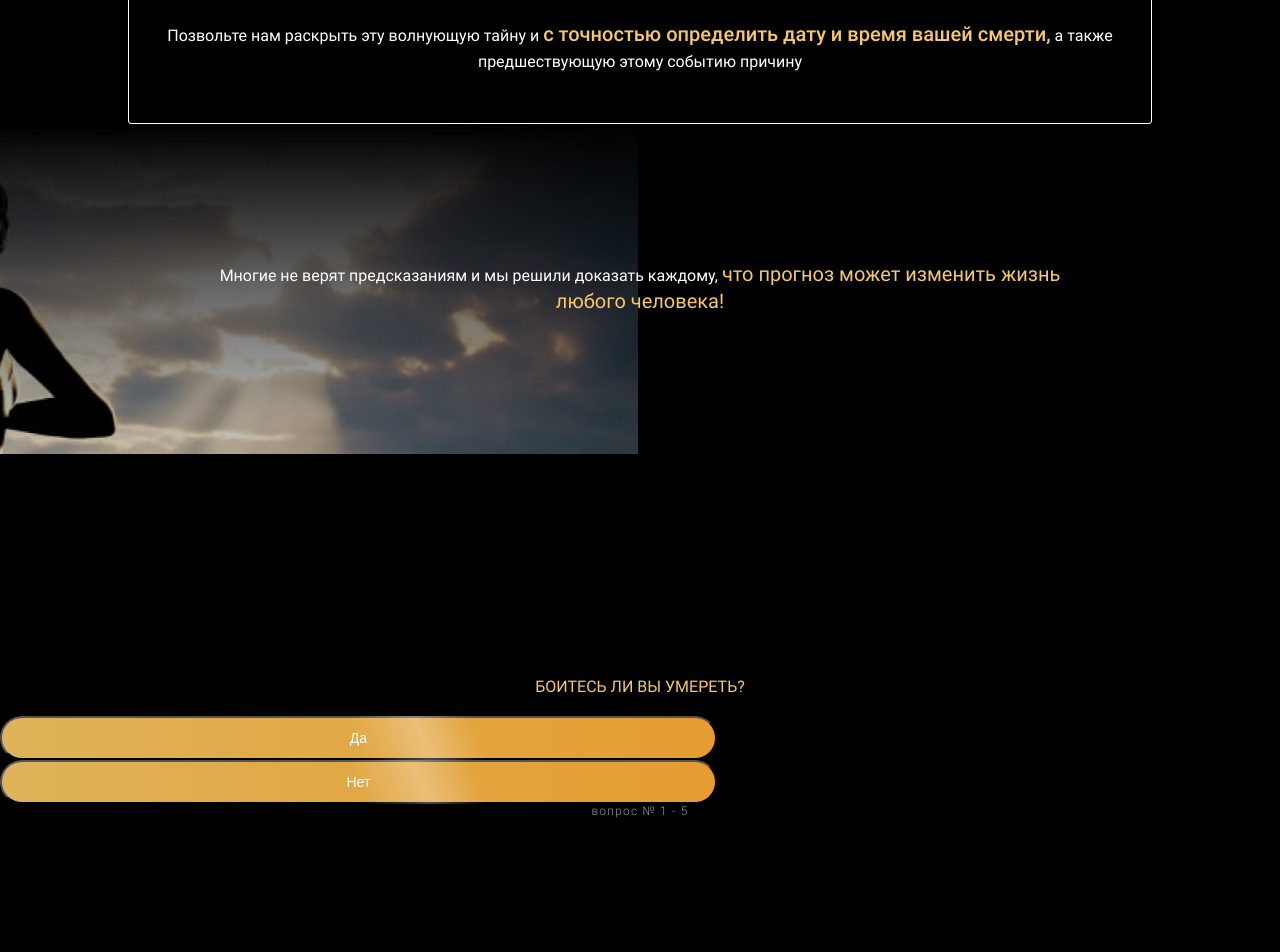
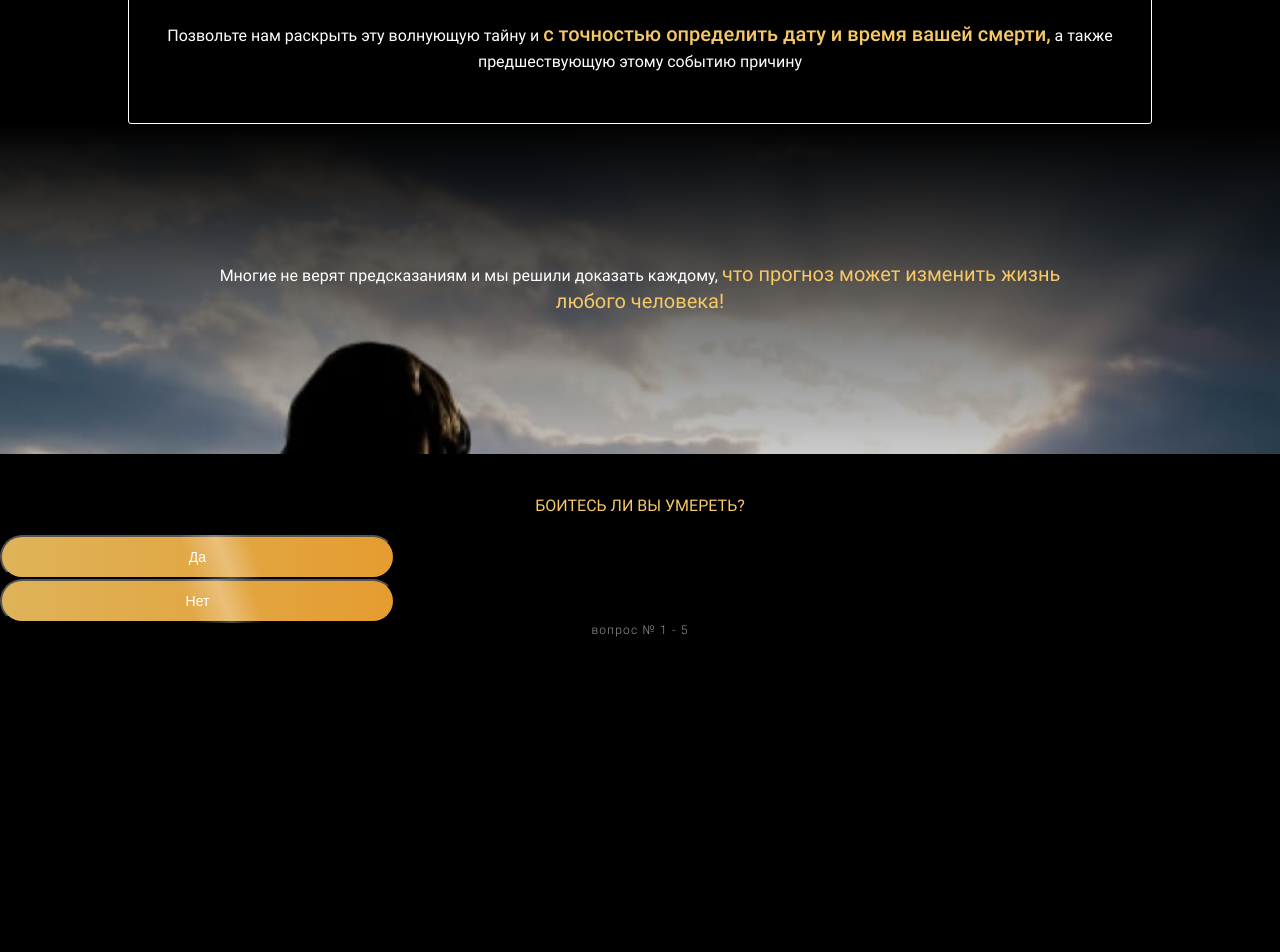
Before and after one commit to leokotman/life-prediction, a Vue app: page / in a window 1280 px wide. Shown: the part 1040-1992 px from the top of the page. Built offline with nearby package versions, Linux system fonts and the light colour scheme.

Commit message:
styling edits

```diff
--- a/src/App.vue
+++ b/src/App.vue
@@ -233,8 +233,9 @@ body {
 #main .promo_txt {
   background: linear-gradient(rgba(0, 0, 0.2), rgba(0, 0, 0, 0.2)),
     url("./assets/img/image-7.jpeg") no-repeat;
-  background-position-y: center;
-  background-position-x: -28vw;
+  /* background-position-y: center;
+  background-position-x: -28vw; */
+  background-size: cover;
   min-height: 330px;
 
   display: flex;
@@ -253,7 +254,8 @@ body {
 }
 
 #the_prediction {
-  height: 568px;
+  min-height: 568px;
+  padding: 1.5rem 0 0;
 }
 
 .footer_statement {
--- a/src/components/PredictResults.vue
+++ b/src/components/PredictResults.vue
@@ -26,9 +26,9 @@
       :value="'Позвонить и прослушать'"
       :btnColor="'green_btn'"
     />
-    <ul>
+    <ul class="data_list">
       <li v-for="(data, idx) in receivedData" :key="data.idx">
-        {{ idx }} - {{ data }}
+        <span>{{ idx }} - </span> <span>{{ data }}</span>
       </li>
     </ul>
   </section>
@@ -127,8 +127,15 @@ section {
   font-weight: 700;
   text-transform: uppercase;
 }
-li {
+.data_list {
+  max-width: 60%;
+}
+
+.data_list li {
   color: white;
   list-style-type: none;
+  display: flex;
+  flex-wrap: wrap;
+  justify-content: space-between;
 }
 </style>
--- a/src/components/TheButton.vue
+++ b/src/components/TheButton.vue
@@ -35,6 +35,7 @@ input {
 }
 .quest_btn {
   width: 56%;
+  max-width: 395px;
   position: relative;
 }
 .btn-shine {
```
